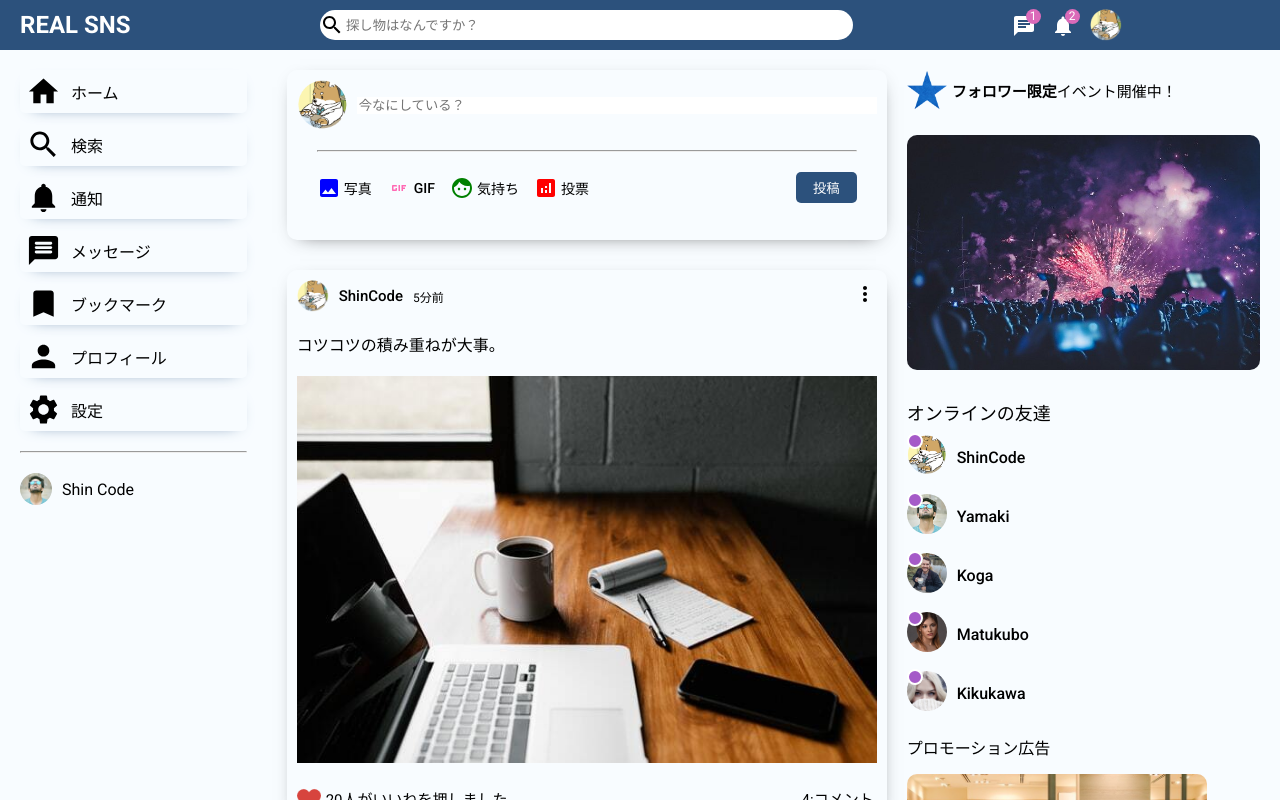
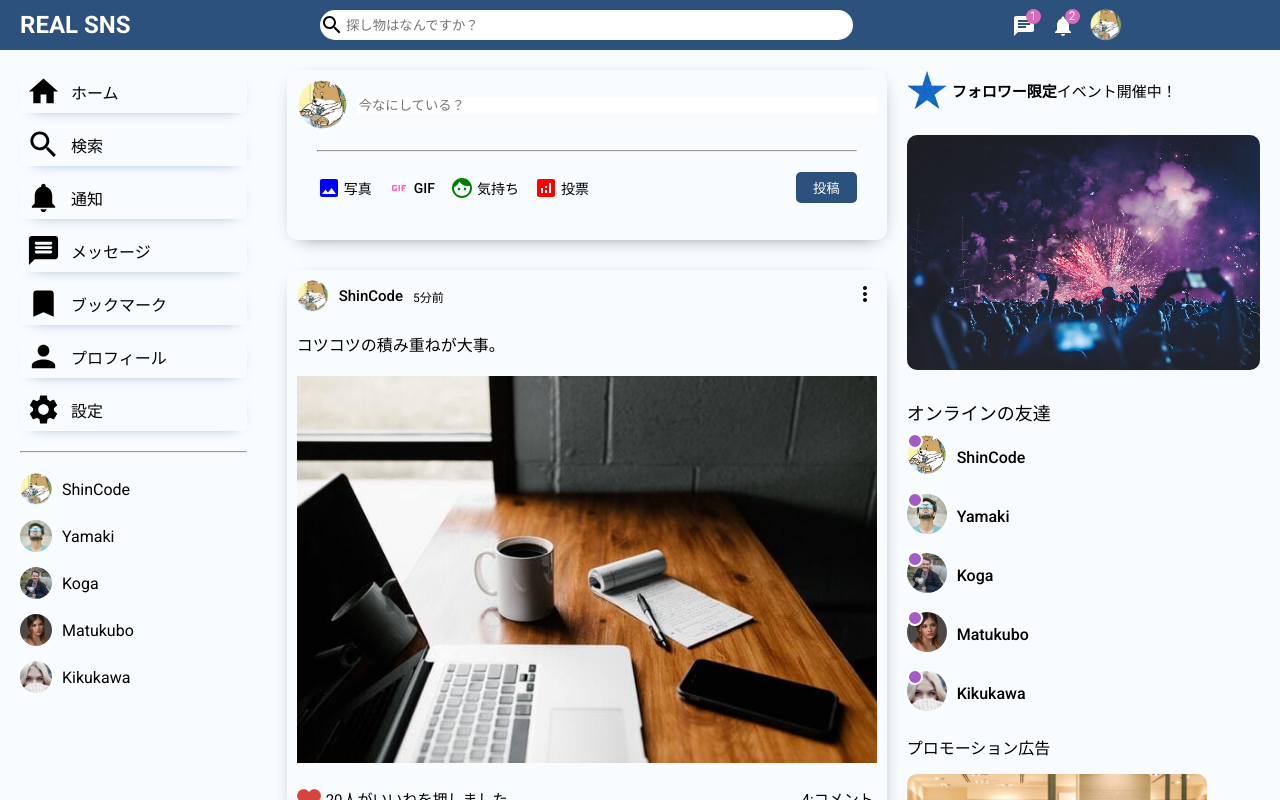
Before and after one commit to canopus-m-satoshi/real-sns, a React (Vite) app in the folder frontend/: page / in a window 1280 px wide. Shown: the top 800 px of the page. Built offline with nearby package versions, Linux system fonts and the light colour scheme.

Commit message:
62. Sidebarの友達もダミーデータで更新しよう

```diff
--- /dev/null
+++ b/frontend/src/components/closeFriend/CloseFrined.jsx
@@ -0,0 +1,12 @@
+import React from 'react'
+
+const CloseFrined = ({ user }) => {
+  return (
+    <li className="sidebarFriendListItem">
+      <img src={user.profilePicture} alt="" className="sidebarFriendImg" />
+      <span className="sidebarFriendName">{user.username}</span>
+    </li>
+  )
+}
+
+export default CloseFrined
--- a/frontend/src/components/sidebar/Sidebar.jsx
+++ b/frontend/src/components/sidebar/Sidebar.jsx
@@ -10,6 +10,8 @@ import {
 import React from 'react'
 
 import './Sidebar.css'
+import { Users } from '../../dummydata'
+import CloseFrined from '../closeFriend/CloseFrined'
 
 const Sidebar = () => {
   return (
@@ -47,14 +49,9 @@ const Sidebar = () => {
         </ul>
         <hr className="sidebarHr" />
         <ul className="sidebarFriendList">
-          <li className="sidebarFriendListItem">
-            <img
-              src="/assets/person/2.jpeg"
-              alt=""
-              className="sidebarFriendImg"
-            />
-            <span className="sidebarFriendName">Shin Code</span>
-          </li>
+          {Users.map((user) => (
+            <CloseFrined user={user} key={user.id} />
+          ))}
         </ul>
       </div>
     </div>
```
